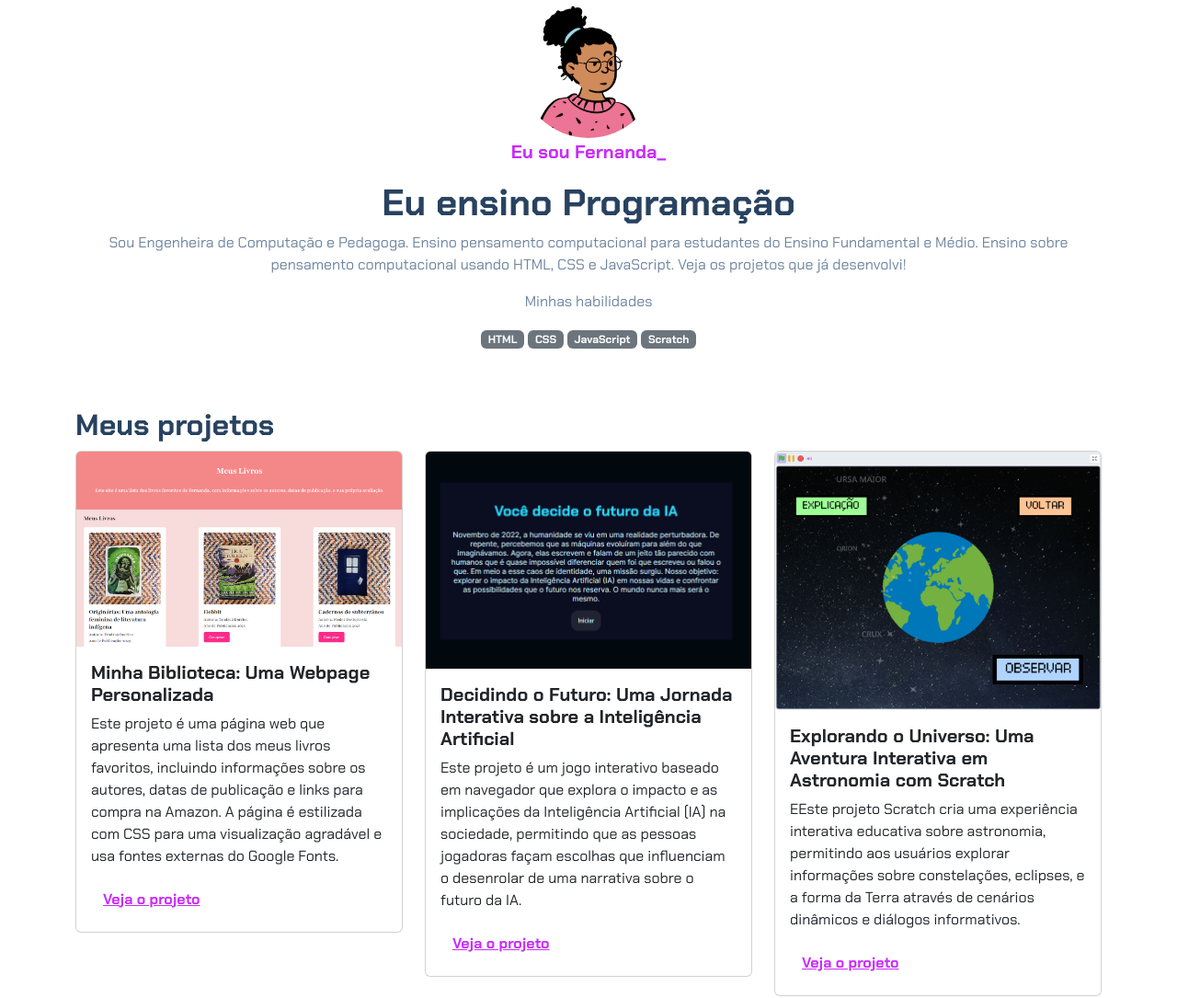
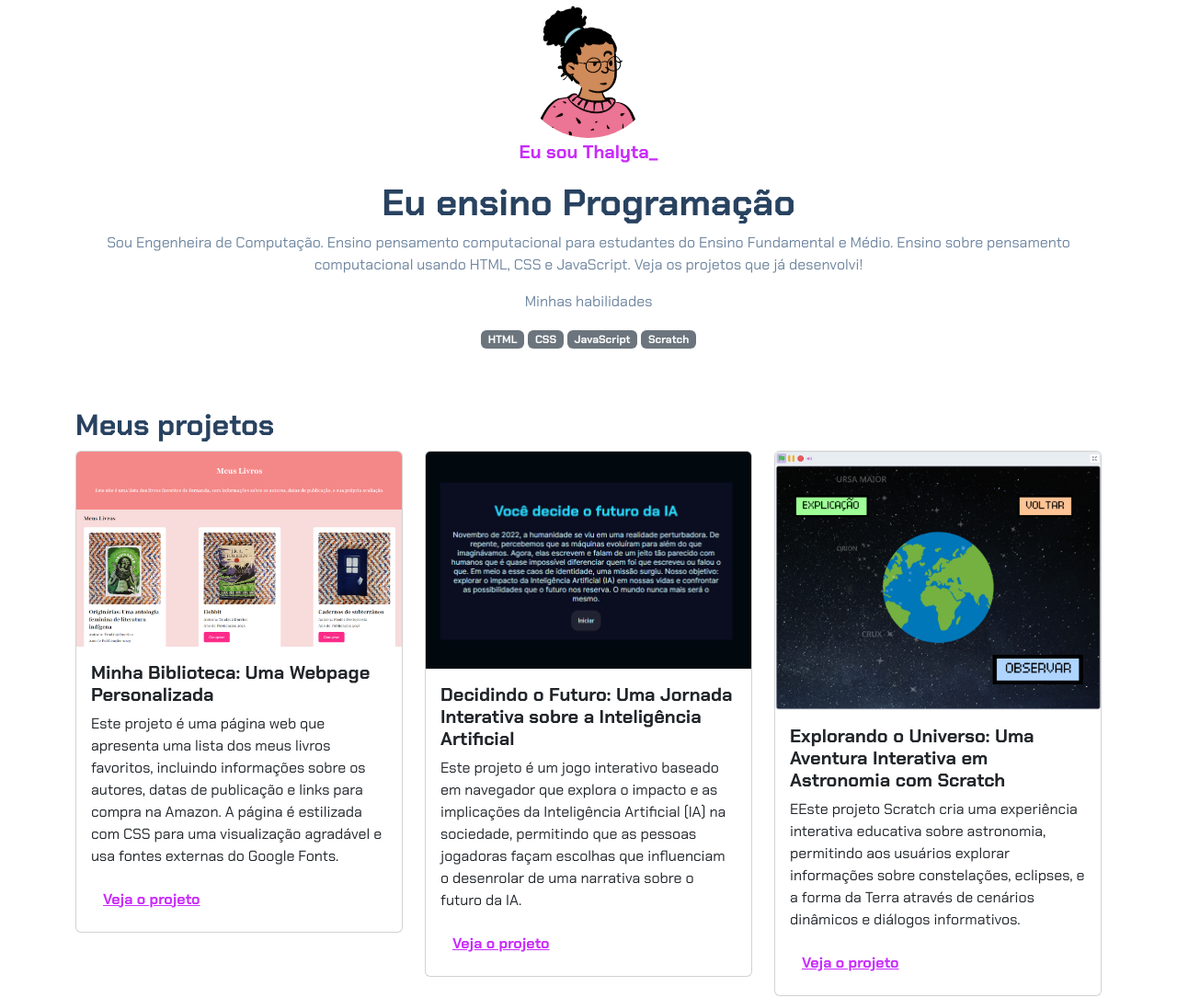
Before and after one commit to thalytapadilha/se-liga, a plain HTML site: page index.html in a window 1280 px wide. Shown: the top 1085 px of the page at 92% size. Drawn offline with nearby package versions, Linux system fonts and the light colour scheme.

Commit message:
mudanças de nome

```diff
--- a/index.html
+++ b/index.html
@@ -14,9 +14,9 @@
     <header class="container text-center">
         <img src="img/avatar-perfil.png" alt="avatar da Fernanda" class="rounded-circle" width="150" height="150"
             srcset="">
-        <p class="lead">Eu sou Fernanda_</p>
+        <p class="lead">Eu sou Thalyta_</p>
         <h1>Eu ensino Programação</h1>
-        <p>Sou Engenheira de Computação e Pedagoga. Ensino pensamento computacional para estudantes do Ensino
+        <p>Sou Engenheira de Computação. Ensino pensamento computacional para estudantes do Ensino
             Fundamental e Médio. Ensino sobre pensamento computacional usando HTML, CSS e JavaScript. Veja os projetos
             que já desenvolvi!</p>
         <p>Minhas habilidades</p>
```
